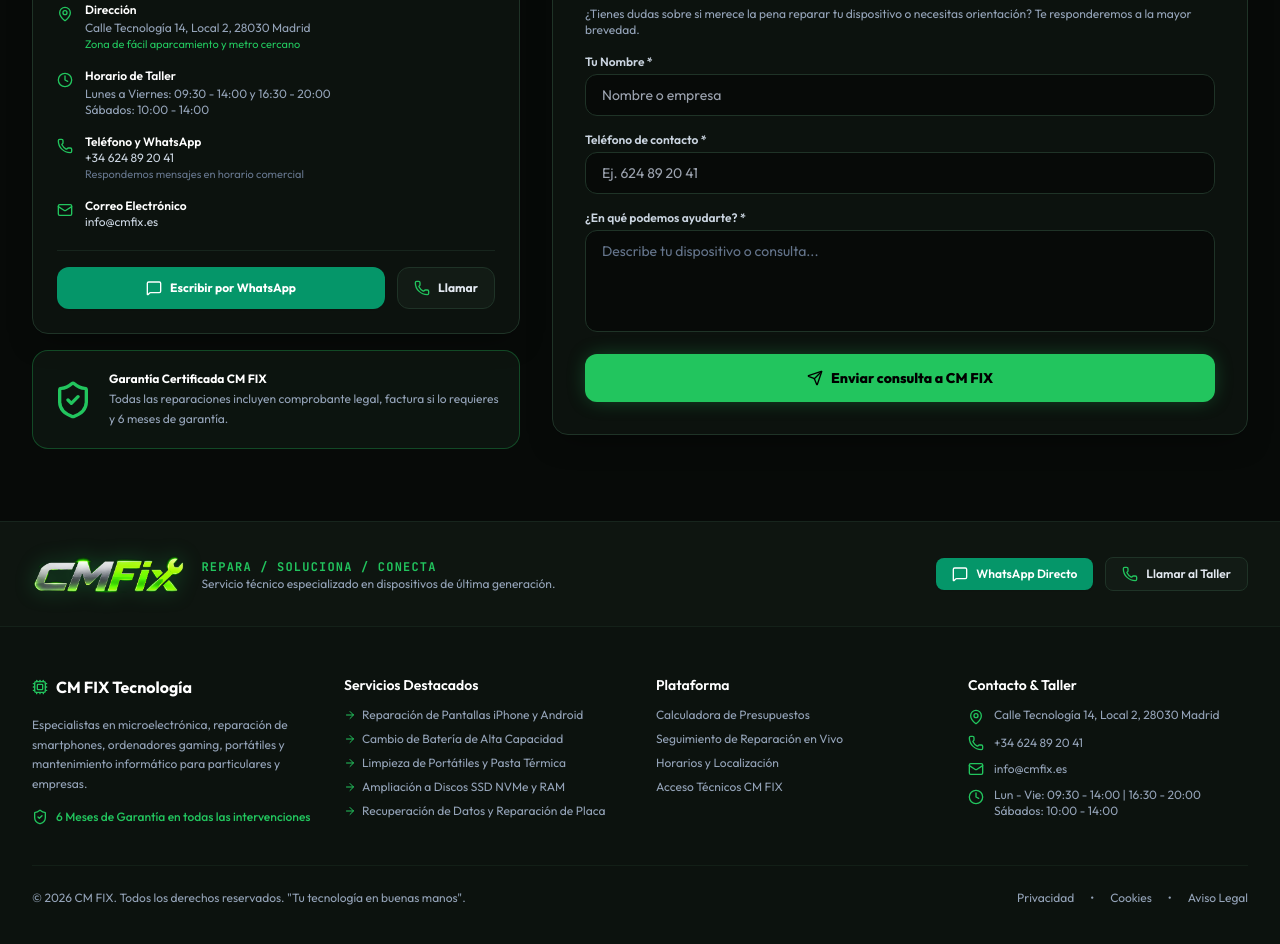
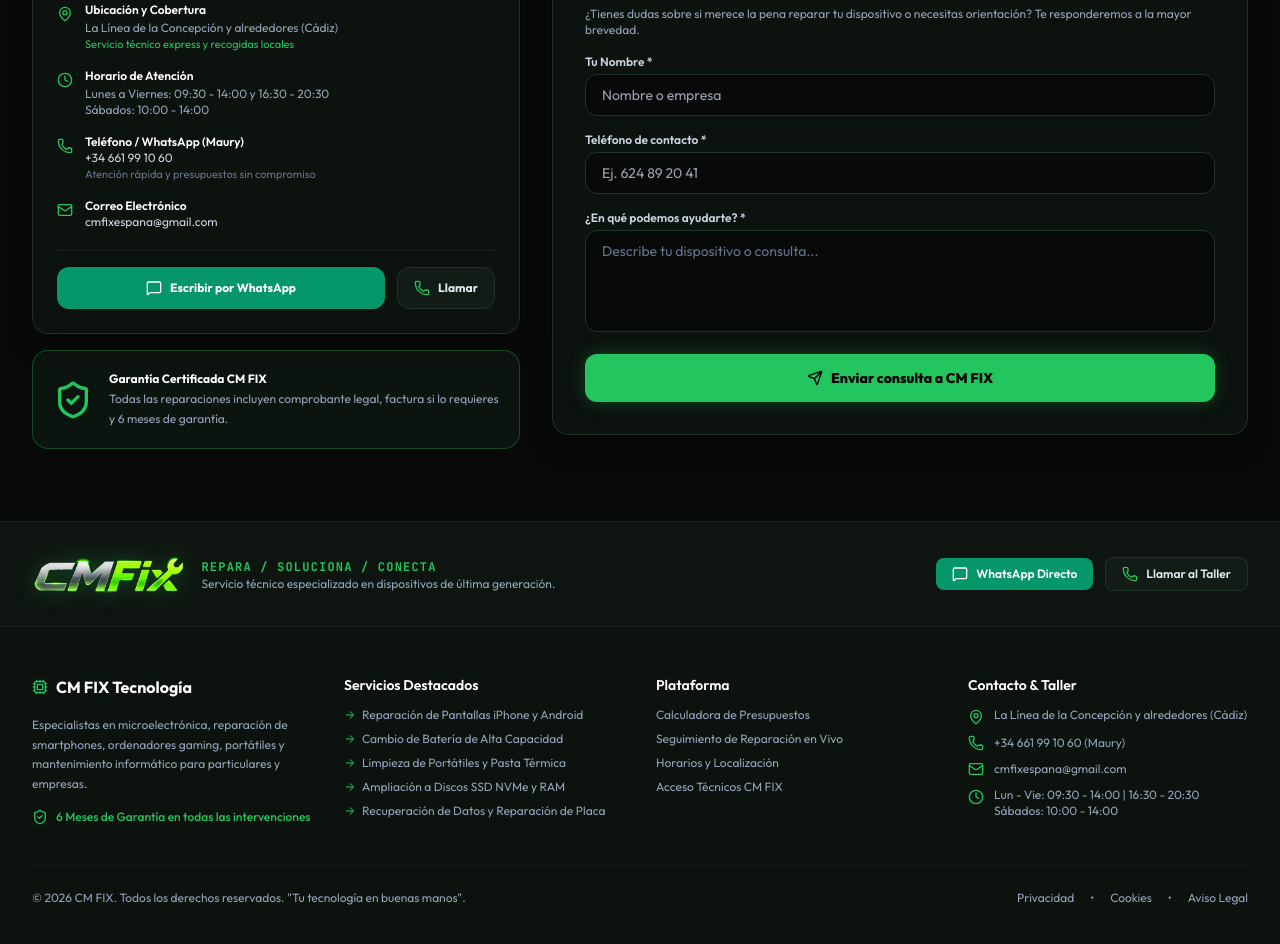
Before and after one commit to Chemantastico87/cmfix-web, a React (Vite) app: page /contacto in a window 1280 px wide. Shown: the part 360-1304 px from the top of the page. Built offline with nearby package versions, Linux system fonts and the light colour scheme; no server answers.

Commit message:
feat(contact): actualizar datos oficiales Maury, La Línea de la Concepción (+34 661 99 10 60, cmfixespana@gmail.com)

```diff
--- a/src/components/Footer.tsx
+++ b/src/components/Footer.tsx
@@ -34,7 +34,7 @@
 
           <div className="flex flex-wrap items-center gap-3">
             <a
-              href="https://wa.me/34624892041?text=Hola%20CM%20FIX,%20necesito%20informaci%C3%B3n%20sobre%20una%20reparaci%C3%B3n"
+              href="https://wa.me/34661991060?text=Hola%20Maury,%20necesito%20informaci%C3%B3n%20sobre%20una%20reparaci%C3%B3n"
               target="_blank"
               rel="noopener noreferrer"
               className="flex items-center gap-2 px-4 py-2 rounded-lg bg-emerald-600 hover:bg-emerald-500 text-white font-semibold text-xs transition-all shadow-sm active:scale-95"
@@ -43,7 +43,7 @@
               <span>WhatsApp Directo</span>
             </a>
             <a
-              href="tel:+34624892041"
+              href="tel:+34661991060"
               className="flex items-center gap-2 px-4 py-2 rounded-lg bg-brand-surface border border-brand-border hover:border-brand-green/60 text-slate-200 font-semibold text-xs transition-all"
             >
               <Phone className="w-4 h-4 text-brand-green" />
@@ -142,19 +142,19 @@
             <div className="space-y-2.5 text-xs">
               <div className="flex items-start gap-2.5">
                 <MapPin className="w-4 h-4 text-brand-green shrink-0 mt-0.5" />
-                <span>Calle Tecnología 14, Local 2, 28030 Madrid</span>
+                <span>La Línea de la Concepción y alrededores (Cádiz)</span>
               </div>
               <div className="flex items-center gap-2.5">
                 <Phone className="w-4 h-4 text-brand-green shrink-0" />
-                <a href="tel:+34624892041" className="hover:text-white">+34 624 89 20 41</a>
+                <a href="tel:+34661991060" className="hover:text-white">+34 661 99 10 60 (Maury)</a>
               </div>
               <div className="flex items-center gap-2.5">
                 <Mail className="w-4 h-4 text-brand-green shrink-0" />
-                <a href="mailto:info@cmfix.es" className="hover:text-white">info@cmfix.es</a>
+                <a href="mailto:cmfixespana@gmail.com" className="hover:text-white">cmfixespana@gmail.com</a>
               </div>
               <div className="flex items-start gap-2.5">
                 <Clock className="w-4 h-4 text-brand-green shrink-0 mt-0.5" />
-                <span>Lun - Vie: 09:30 - 14:00 | 16:30 - 20:00<br />Sábados: 10:00 - 14:00</span>
+                <span>Lun - Vie: 09:30 - 14:00 | 16:30 - 20:30<br />Sábados: 10:00 - 14:00</span>
               </div>
             </div>
           </div>
--- a/src/context/AuthContext.tsx
+++ b/src/context/AuthContext.tsx
@@ -95,8 +95,8 @@
       // Local / Demo mode login
       const mockUser: AuthUser = {
         id: 'user-' + Date.now(),
-        email: email || 'admin@cmfix.es',
-        name: demoRole === 'ADMIN' ? 'Chema (Administrador)' : 'Técnico Taller CM FIX',
+        email: email || 'cmfixespana@gmail.com',
+        name: demoRole === 'ADMIN' ? 'Maury (Administrador)' : 'Maury (Técnico CM FIX)',
         role: demoRole
       };
       setUser(mockUser);
--- a/src/pages/ContactPage.tsx
+++ b/src/pages/ContactPage.tsx
@@ -58,17 +58,17 @@
               <div className="flex items-start gap-3">
                 <MapPin className="w-4 h-4 text-brand-green shrink-0 mt-1" />
                 <div>
-                  <p className="text-white font-semibold">Dirección</p>
-                  <p className="text-slate-400 mt-0.5">Calle Tecnología 14, Local 2, 28030 Madrid</p>
-                  <span className="text-[11px] text-brand-green">Zona de fácil aparcamiento y metro cercano</span>
+                  <p className="text-white font-semibold">Ubicación y Cobertura</p>
+                  <p className="text-slate-400 mt-0.5">La Línea de la Concepción y alrededores (Cádiz)</p>
+                  <span className="text-[11px] text-brand-green">Servicio técnico express y recogidas locales</span>
                 </div>
               </div>
 
               <div className="flex items-start gap-3">
                 <Clock className="w-4 h-4 text-brand-green shrink-0 mt-1" />
                 <div>
-                  <p className="text-white font-semibold">Horario de Taller</p>
-                  <p className="text-slate-400 mt-0.5">Lunes a Viernes: 09:30 - 14:00 y 16:30 - 20:00</p>
+                  <p className="text-white font-semibold">Horario de Atención</p>
+                  <p className="text-slate-400 mt-0.5">Lunes a Viernes: 09:30 - 14:00 y 16:30 - 20:30</p>
                   <p className="text-slate-400">Sábados: 10:00 - 14:00</p>
                 </div>
               </div>
@@ -76,9 +76,9 @@
               <div className="flex items-start gap-3">
                 <Phone className="w-4 h-4 text-brand-green shrink-0 mt-1" />
                 <div>
-                  <p className="text-white font-semibold">Teléfono y WhatsApp</p>
-                  <a href="tel:+34624892041" className="text-slate-300 hover:text-brand-green block">+34 624 89 20 41</a>
-                  <p className="text-[11px] text-slate-500">Respondemos mensajes en horario comercial</p>
+                  <p className="text-white font-semibold">Teléfono / WhatsApp (Maury)</p>
+                  <a href="tel:+34661991060" className="text-slate-300 hover:text-brand-green block">+34 661 99 10 60</a>
+                  <p className="text-[11px] text-slate-500">Atención rápida y presupuestos sin compromiso</p>
                 </div>
               </div>
 
@@ -86,7 +86,7 @@
                 <Mail className="w-4 h-4 text-brand-green shrink-0 mt-1" />
                 <div>
                   <p className="text-white font-semibold">Correo Electrónico</p>
-                  <a href="mailto:info@cmfix.es" className="text-slate-300 hover:text-brand-green">info@cmfix.es</a>
+                  <a href="mailto:cmfixespana@gmail.com" className="text-slate-300 hover:text-brand-green">cmfixespana@gmail.com</a>
                 </div>
               </div>
             </div>
@@ -94,7 +94,7 @@
             {/* Direct Action Buttons */}
             <div className="pt-4 border-t border-brand-border/60 flex flex-col sm:flex-row gap-3">
               <a
-                href="https://wa.me/34624892041"
+                href="https://wa.me/34661991060?text=Hola%20Maury,%20necesito%20informaci%C3%B3n%20sobre%20una%20reparaci%C3%B3n"
                 target="_blank"
                 rel="noopener noreferrer"
                 className="flex-1 py-3 px-4 rounded-xl bg-emerald-600 hover:bg-emerald-500 text-white font-bold text-xs flex items-center justify-center gap-2 shadow-sm transition-all"
@@ -104,7 +104,7 @@
               </a>
 
               <a
-                href="tel:+34624892041"
+                href="tel:+34661991060"
                 className="py-3 px-4 rounded-xl bg-brand-surface border border-brand-border text-slate-200 hover:text-white font-bold text-xs flex items-center justify-center gap-2 transition-all"
               >
                 <Phone className="w-4 h-4 text-brand-green" />
--- a/src/pages/HomePage.tsx
+++ b/src/pages/HomePage.tsx
@@ -79,7 +79,7 @@
 
           <div className="inline-flex items-center gap-2 px-3.5 py-1.5 rounded-full bg-brand-surface border border-brand-green/30 text-brand-green-light text-xs font-semibold mb-6">
             <span className="w-2 h-2 rounded-full bg-brand-green animate-pulse" />
-            <span>Taller Técnico Especializado en Madrid — Presupuestos en 2 Minutos</span>
+            <span>Técnico Especializado en La Línea de la Concepción y alrededores — Presupuestos en 2 Minutos</span>
           </div>
 
           <h1 className="text-3xl sm:text-5xl md:text-6xl font-black text-white tracking-tight max-w-4xl mx-auto leading-tight md:leading-tight">
--- a/src/pages/LegalNoticePage.tsx
+++ b/src/pages/LegalNoticePage.tsx
@@ -19,7 +19,7 @@
         <section className="space-y-3 text-xs leading-relaxed">
           <h2 className="text-sm font-bold text-white uppercase tracking-wider text-brand-green">1. Información General (LSSI-CE)</h2>
           <p>
-            En cumplimiento del artículo 10 de la Ley 34/2002 de Servicios de la Sociedad de la Información y de Comercio Electrónico (LSSI-CE), se informa que el titular del dominio cmfix.es es <strong>CM FIX</strong>, con CIF provisional B-12345678 y domicilio en Calle Tecnología 14, Local 2, 28030 Madrid. Teléfono de atención: +34 624 89 20 41. Correo electrónico: info@cmfix.es.
+            En cumplimiento del artículo 10 de la Ley 34/2002 de Servicios de la Sociedad de la Información y de Comercio Electrónico (LSSI-CE), se informa que el titular del servicio es <strong>CM FIX (Maury)</strong>, con domicilio en La Línea de la Concepción y alrededores (Cádiz). Teléfono de atención: +34 661 99 10 60. Correo electrónico: cmfixespana@gmail.com.
           </p>
         </section>
 
--- a/src/pages/PrivacyPolicyPage.tsx
+++ b/src/pages/PrivacyPolicyPage.tsx
@@ -21,7 +21,7 @@
         <section className="space-y-3 text-xs leading-relaxed">
           <h2 className="text-sm font-bold text-white uppercase tracking-wider text-brand-green">1. Responsable del Tratamiento</h2>
           <p>
-            El responsable del tratamiento de los datos recabados en este sitio web es <strong>CM FIX</strong>, con CIF provisional B-12345678 y domicilio social en Calle Tecnología 14, Local 2, 28030 Madrid. Correo de contacto: info@cmfix.es.
+            El responsable del tratamiento de los datos recabados en este sitio web es <strong>CM FIX (Maury)</strong>, con domicilio en La Línea de la Concepción y alrededores (Cádiz). Teléfono de atención: +34 661 99 10 60. Correo de contacto: cmfixespana@gmail.com.
           </p>
         </section>
 
--- a/src/services/seedData.ts
+++ b/src/services/seedData.ts
@@ -12,13 +12,13 @@
   company_name: 'CM FIX',
   trade_name: 'CM FIX — Tu tecnología en buenas manos',
   cif: 'B-12345678',
-  phone: '+34 624 89 20 41',
-  whatsapp: '+34 624 89 20 41',
-  email: 'info@cmfix.es',
+  phone: '+34 661 99 10 60',
+  whatsapp: '+34 661 99 10 60',
+  email: 'cmfixespana@gmail.com',
   website: 'https://cmfix.es',
-  address: 'Calle Tecnología 14, Local 2',
-  city: 'Madrid',
-  postal_code: '28030',
+  address: 'La Línea de la Concepción y alrededores',
+  city: 'La Línea de la Concepción (Cádiz)',
+  postal_code: '11300',
   default_vat: 21,
   quote_validity_days: 15,
   hourly_labor_rate: 35,
```
Also changed, not shown: 1 other file (tests, documents, lock files or other folders).
